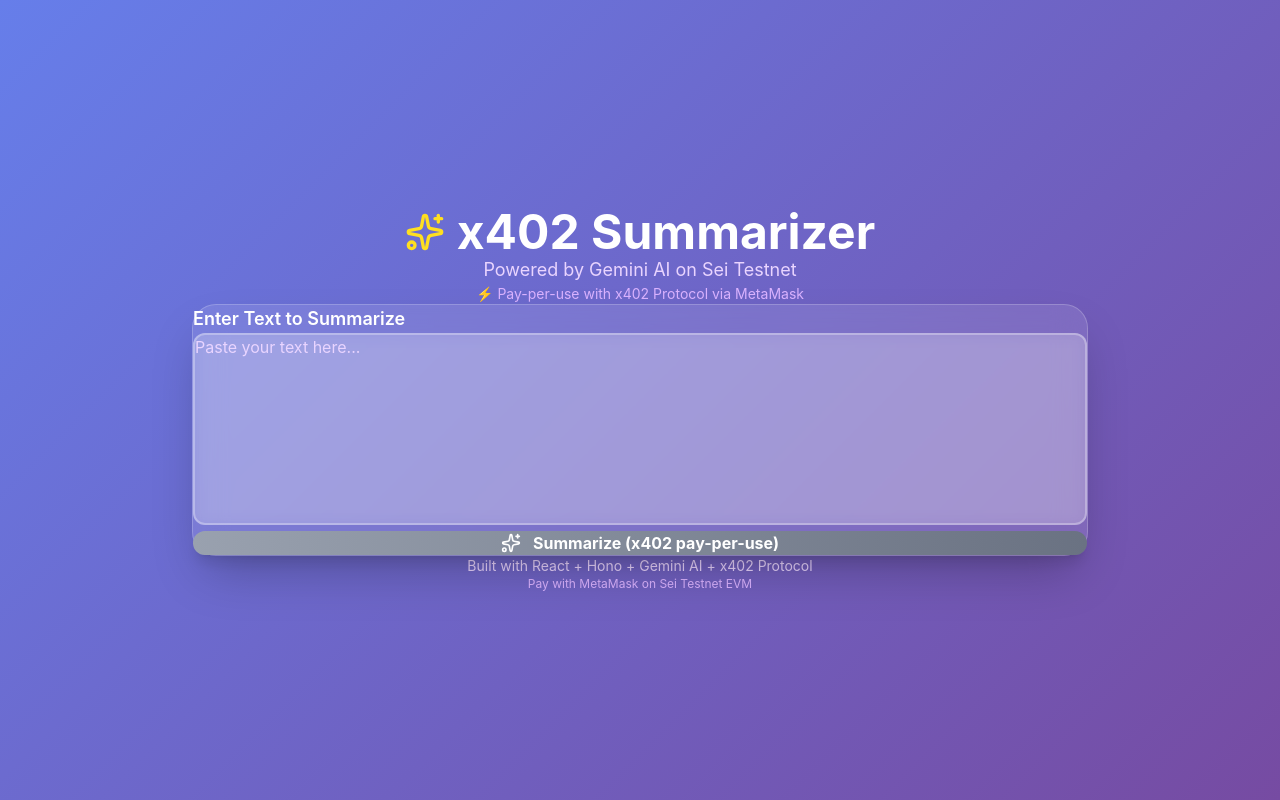
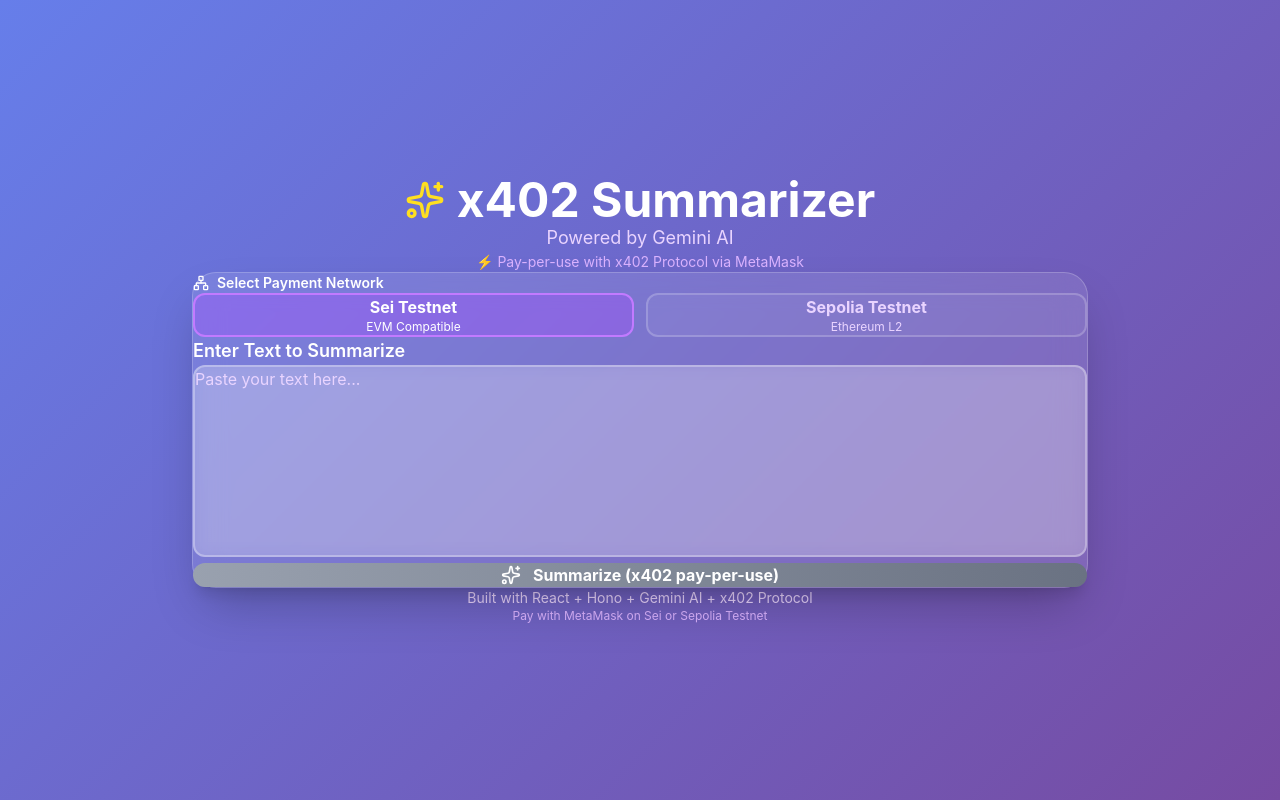
Before and after one commit to atharvabaodhankar/x402-Summarizer, a React app in the folder frontend/: page / in a window 1280 px wide. Built offline with nearby package versions, Linux system fonts and the light colour scheme; no server answers; the HTML template or start-up script is replaced by a standard one.

Commit message:
feat: implement x402 summarizer component with MetaMask integration and network selection for payment.

```diff
--- a/frontend/src/components/Summarizer.jsx
+++ b/frontend/src/components/Summarizer.jsx
@@ -1,11 +1,12 @@
 import { useState } from 'react';
-import { Sparkles, Loader2, AlertCircle, Wallet, CheckCircle } from 'lucide-react';
+import { Sparkles, Loader2, AlertCircle, Wallet, CheckCircle, Network } from 'lucide-react';
 
 const BACKEND_URL = import.meta.env.VITE_BACKEND_URL || 'http://localhost:3000';
 
-// Sei Testnet EVM Configuration
-const SEI_TESTNET_EVM = {
-  chainId: '0x531', // 1329 in hex (Sei Atlantic-2 Testnet)
+// Network configurations
+const NETWORKS = {
+  sei: {
+    chainId: '0x531', // 1329 in hex
     chainName: 'Sei Testnet',
     nativeCurrency: {
       name: 'SEI',
@@ -13,7 +14,23 @@
       decimals: 18
     },
     rpcUrls: ['https://evm-rpc-testnet.sei-apis.com'],
-  blockExplorerUrls: ['https://seitrace.com']
+    blockExplorerUrls: ['https://seitrace.com'],
+    faucet: 'https://atlantic-2.app.sei.io/faucet',
+    paymentAmount: '0x2386F26FC10000', // 0.01 SEI in wei
+  },
+  sepolia: {
+    chainId: '0xaa36a7', // 11155111 in hex
+    chainName: 'Sepolia Testnet',
+    nativeCurrency: {
+      name: 'Ethereum',
+      symbol: 'ETH',
+      decimals: 18
+    },
+    rpcUrls: ['https://rpc.sepolia.org'],
+    blockExplorerUrls: ['https://sepolia.etherscan.io'],
+    faucet: 'https://sepoliafaucet.com',
+    paymentAmount: '0x2386F26FC10000', // 0.01 ETH in wei
+  }
 };
 
 export default function Summarizer() {
@@ -24,6 +41,9 @@
   const [paymentRequired, setPaymentRequired] = useState(false);
   const [paymentInfo, setPaymentInfo] = useState(null);
   const [walletStatus, setWalletStatus] = useState('');
+  const [selectedNetwork, setSelectedNetwork] = useState('sei');
+
+  const currentNetwork = NETWORKS[selectedNetwork];
 
   const handleSummarize = async () => {
     if (!text.trim()) {
@@ -88,19 +108,19 @@
 
       setWalletStatus(`Connected: ${senderAddress.slice(0, 10)}...`);
 
-      // Try to switch to Sei Testnet, or add it if not present
+      // Try to switch to selected network, or add it if not present
       try {
         await window.ethereum.request({
           method: 'wallet_switchEthereumChain',
-          params: [{ chainId: SEI_TESTNET_EVM.chainId }],
+          params: [{ chainId: currentNetwork.chainId }],
         });
       } catch (switchError) {
         // Chain not added, let's add it
         if (switchError.code === 4902) {
-          setWalletStatus('Adding Sei Testnet to MetaMask...');
+          setWalletStatus(`Adding ${currentNetwork.chainName} to MetaMask...`);
           await window.ethereum.request({
             method: 'wallet_addEthereumChain',
-            params: [SEI_TESTNET_EVM],
+            params: [currentNetwork],
           });
         } else {
           throw switchError;
@@ -110,8 +130,7 @@
       setWalletStatus('Preparing payment transaction...');
 
       const recipient = paymentInfo.walletAddress;
-      // 0.01 SEI in wei (18 decimals)
-      const amountWei = '0x2386F26FC10000'; // 0.01 SEI
+      const amountWei = currentNetwork.paymentAmount;
 
       setWalletStatus('Please approve transaction in MetaMask...');
 
@@ -139,6 +158,7 @@
         headers: {
           'Content-Type': 'application/json',
           'X-Payment-TxHash': txHash,
+          'X-Payment-Network': selectedNetwork,
         },
         body: JSON.stringify({ text }),
       });
@@ -174,7 +194,7 @@
           </h1>
         </div>
         <p className="text-purple-200 text-lg">
-          Powered by Gemini AI on Sei Testnet
+          Powered by Gemini AI
         </p>
         <p className="text-purple-300 text-sm mt-2">
           ⚡ Pay-per-use with x402 Protocol via MetaMask
@@ -183,6 +203,40 @@
 
       {/* Main Card */}
       <div className="bg-white/10 backdrop-blur-lg rounded-3xl shadow-2xl p-8 border border-white/20">
+        {/* Network Selector */}
+        <div className="mb-6">
+          <label className="block text-white text-sm font-semibold mb-3 flex items-center gap-2">
+            <Network className="w-4 h-4" />
+            Select Payment Network
+          </label>
+          <div className="grid grid-cols-2 gap-3">
+            <button
+              onClick={() => setSelectedNetwork('sei')}
+              disabled={loading}
+              className={`p-4 rounded-xl border-2 transition-all ${
+                selectedNetwork === 'sei'
+                  ? 'bg-purple-500/30 border-purple-400 text-white'
+                  : 'bg-white/5 border-white/20 text-purple-200 hover:bg-white/10'
+              }`}
+            >
+              <div className="font-bold">Sei Testnet</div>
+              <div className="text-xs mt-1">EVM Compatible</div>
+            </button>
+            <button
+              onClick={() => setSelectedNetwork('sepolia')}
+              disabled={loading}
+              className={`p-4 rounded-xl border-2 transition-all ${
+                selectedNetwork === 'sepolia'
+                  ? 'bg-blue-500/30 border-blue-400 text-white'
+                  : 'bg-white/5 border-white/20 text-purple-200 hover:bg-white/10'
+              }`}
+            >
+              <div className="font-bold">Sepolia Testnet</div>
+              <div className="text-xs mt-1">Ethereum L2</div>
+            </button>
+          </div>
+        </div>
+
         {/* Wallet Status */}
         {walletStatus && (
           <div className="mb-4 bg-blue-500/20 backdrop-blur border border-blue-500/50 rounded-xl p-3 flex items-center gap-2">
@@ -230,13 +284,13 @@
           <div className="mt-6 bg-yellow-500/20 backdrop-blur border border-yellow-500/50 rounded-xl p-6">
             <h3 className="text-yellow-200 text-xl font-semibold mb-3 flex items-center gap-2">
               <Wallet className="w-6 h-6" />
-              Payment Required on Sei Testnet
+              Payment Required on {currentNetwork.chainName}
             </h3>
             <p className="text-yellow-100 mb-2">
-              Price: <strong>{paymentInfo?.price || '$0.01'}</strong> (0.01 SEI)
+              Price: <strong>{paymentInfo?.price || '$0.01'}</strong> (0.01 {currentNetwork.nativeCurrency.symbol})
             </p>
             <p className="text-yellow-100 mb-4 text-sm">
-              Recipient: <code className="bg-black/30 px-2 py-1 rounded">{paymentInfo?.walletAddress}</code>
+              Recipient: <code className="bg-black/30 px-2 py-1 rounded text-xs">{paymentInfo?.walletAddress}</code>
             </p>
             <button
               onClick={handleWalletConnect}
@@ -255,9 +309,19 @@
                 </>
               )}
             </button>
-            <p className="text-yellow-200 text-xs mt-3 text-center">
-              🦊 MetaMask will prompt you to add Sei Testnet and approve the transaction
+            <div className="mt-3 p-3 bg-black/20 rounded-lg">
+              <p className="text-yellow-200 text-xs text-center mb-1">
+                🦊 MetaMask will prompt you to add {currentNetwork.chainName}
               </p>
+              <a
+                href={currentNetwork.faucet}
+                target="_blank"
+                rel="noopener noreferrer"
+                className="text-blue-300 hover:text-blue-200 text-xs block text-center underline"
+              >
+                Need testnet tokens? Visit faucet →
+              </a>
+            </div>
           </div>
         )}
 
@@ -286,7 +350,9 @@
       {/* Footer */}
       <div className="text-center mt-8 text-purple-200 text-sm">
         <p>Built with React + Hono + Gemini AI + x402 Protocol</p>
-        <p className="text-purple-300 text-xs mt-1">Pay with MetaMask on Sei Testnet EVM</p>
+        <p className="text-purple-300 text-xs mt-1">
+          Pay with MetaMask on Sei or Sepolia Testnet
+        </p>
       </div>
     </div>
   );
```
Lines whose indentation alone changed are shown as unchanged.
